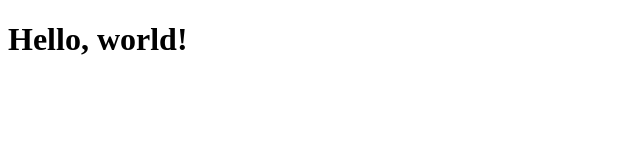
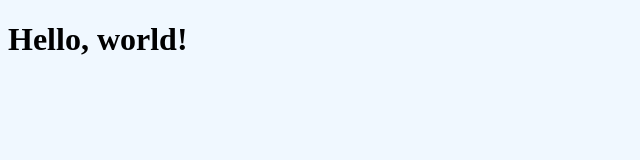
Before and after one commit to LisariRanasinghe/LisariRanasinghe.github.io, a plain HTML site: page index.html in a window 1280 px wide. Shown: the whole page, without its empty margins (0-640 px from the left). Drawn offline with Linux system fonts and the light colour scheme.

Commit message:
Update index.html

```diff
--- a/index.html
+++ b/index.html
@@ -5,7 +5,7 @@
   <title>Hello, world!</title>
   <meta name="viewport" content="width=device-width,initial-scale=1" />
   <meta name="description" content="" />
-  <link rel="icon" href="favicon.png">
+  <link rel="stylesheet" href="css/styles.css">
 </head>
 <body>
   <h1>Hello, world!</h1>
```
